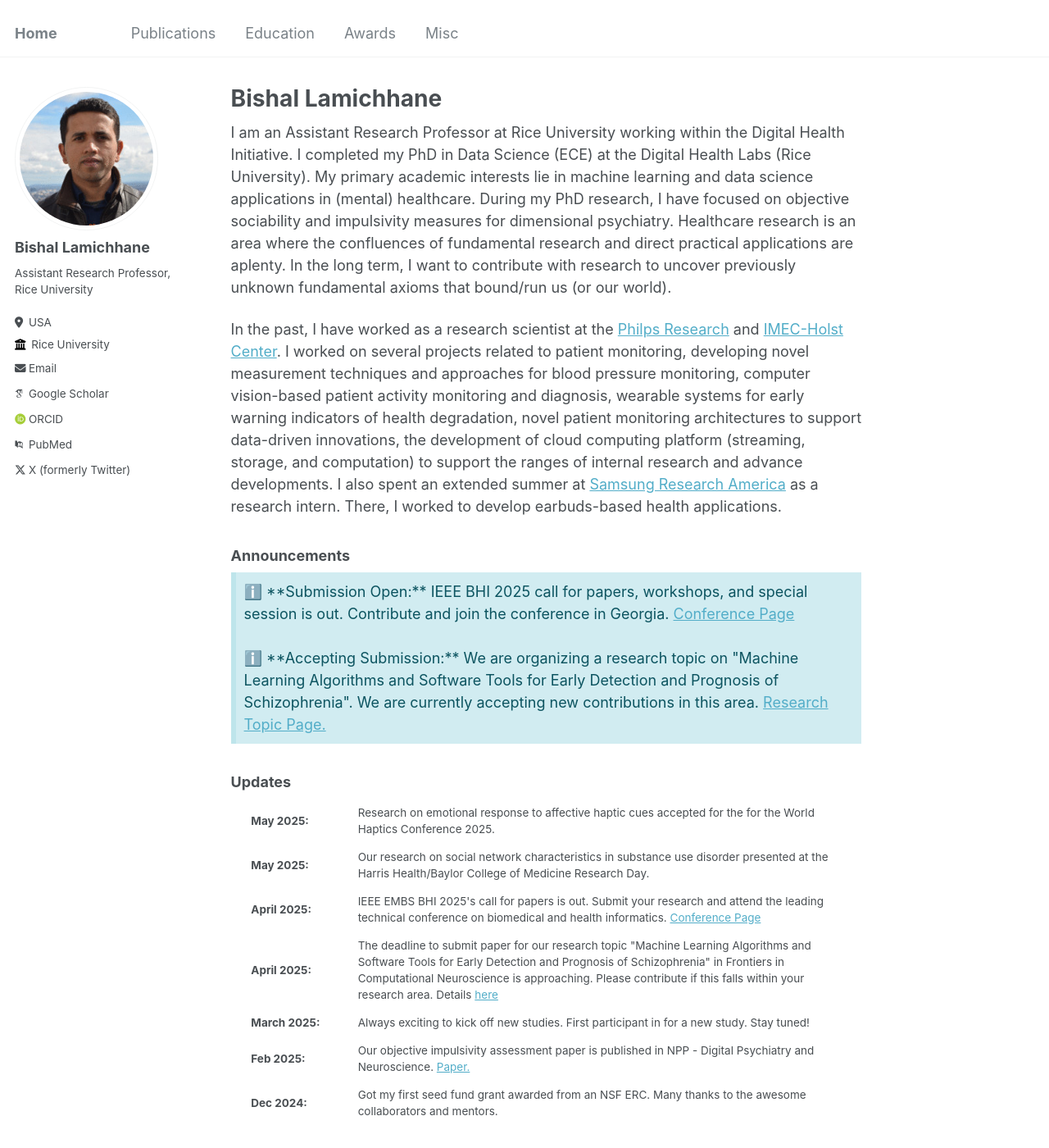
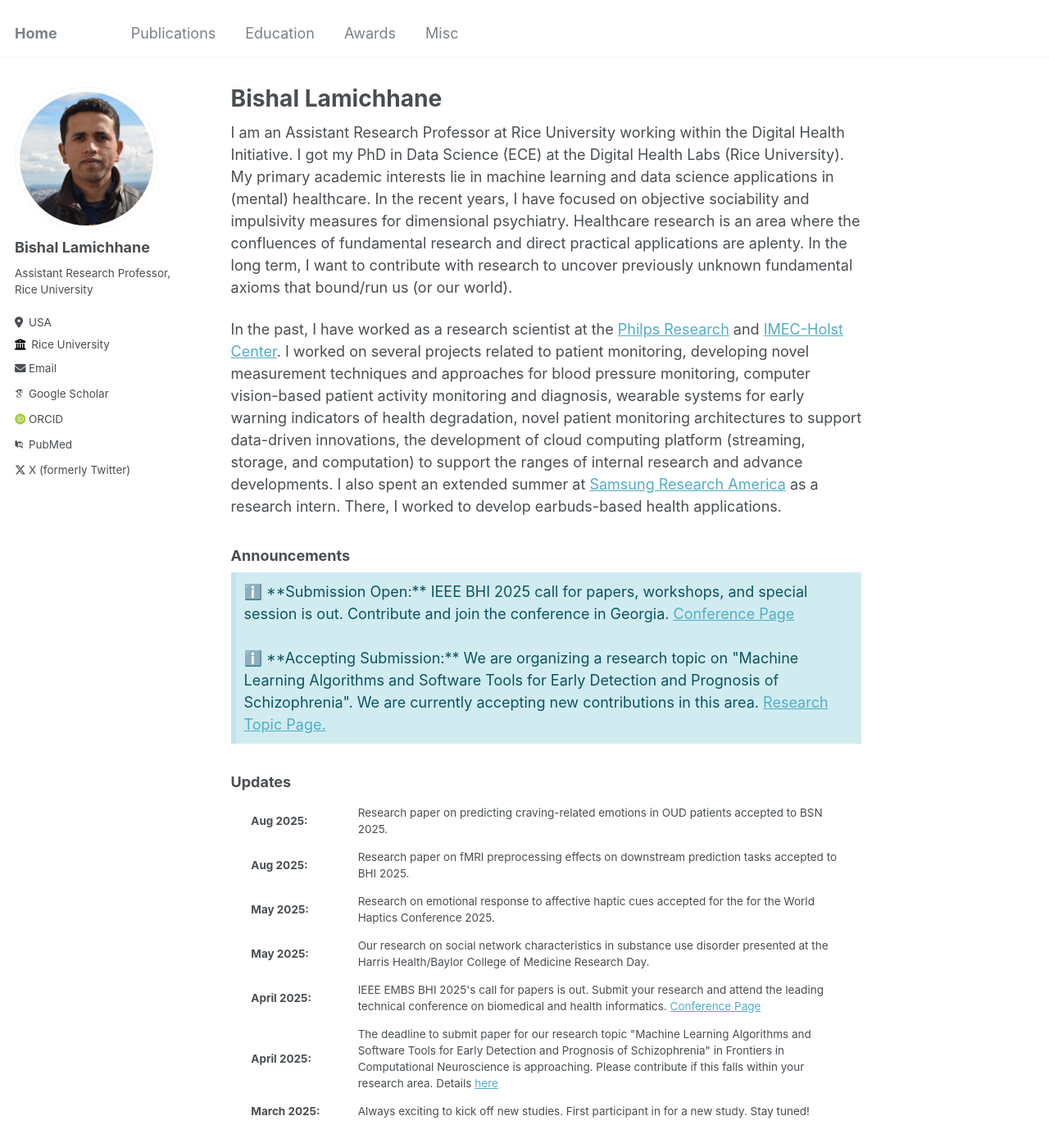
Before and after one commit to lbishal/lbishal.github.io, a Jekyll site: the page built from _pages/about.md, in a window 1280 px wide and 1400 px high. Shown: the whole window at 82% size. Built offline with Jekyll 4.4.1, drawn with Linux system fonts in a browser that asks for light colours; some web fonts are replaced.

Commit message:
some updates

```diff
--- a/_pages/about.md
+++ b/_pages/about.md
@@ -8,8 +8,8 @@ redirect_from:
 ---
 
 
-I am an Assistant Research Professor at Rice University working within the Digital Health Initiative. I completed my PhD in Data Science (ECE) at the Digital Health Labs (Rice University).
-My primary academic interests lie in machine learning and data science applications in (mental) healthcare. During my PhD research, I have focused on objective sociability and impulsivity measures for dimensional psychiatry. Healthcare research is an area where the confluences of fundamental research and direct practical applications are aplenty. In the long term, I want to contribute with research to uncover previously unknown fundamental axioms that bound/run us (or our world).
+I am an Assistant Research Professor at Rice University working within the Digital Health Initiative. I got my PhD in Data Science (ECE) at the Digital Health Labs (Rice University).
+My primary academic interests lie in machine learning and data science applications in (mental) healthcare. In the recent years, I have focused on objective sociability and impulsivity measures for dimensional psychiatry. Healthcare research is an area where the confluences of fundamental research and direct practical applications are aplenty. In the long term, I want to contribute with research to uncover previously unknown fundamental axioms that bound/run us (or our world).
 
 In the past, I have worked as a research scientist at the [Philps Research](https://www.philips.com/a-w/about/innovation.html) and [IMEC-Holst Center](https://holstcentre.com/). I worked on several projects related to patient monitoring, developing novel measurement techniques and approaches for blood pressure monitoring, computer vision-based patient activity monitoring and diagnosis, wearable systems for early warning indicators of health degradation, novel patient monitoring architectures to support data-driven innovations, the development of cloud computing platform (streaming, storage, and computation) to support the ranges of internal research and advance developments. I also spent an extended summer at [Samsung Research America](https://sra.samsung.com/) as a research intern. There, I worked to develop earbuds-based health applications.
 
@@ -34,6 +34,10 @@ In the past, I have worked as a research scientist at the [Philps Research](http
 <table>
 <col width="150px">
 <col width="750px">
+
+  <tr><td><b> Aug 2025: </b> </td><td> Research paper on predicting craving-related emotions in OUD patients accepted to BSN 2025.
+
+  <tr><td><b> Aug 2025: </b> </td><td> Research paper on fMRI preprocessing effects on downstream prediction tasks accepted to BHI 2025.
 
   <tr><td><b> May 2025: </b> </td><td> Research on emotional response to affective haptic cues accepted for the for the World Haptics Conference 2025.
 
```
